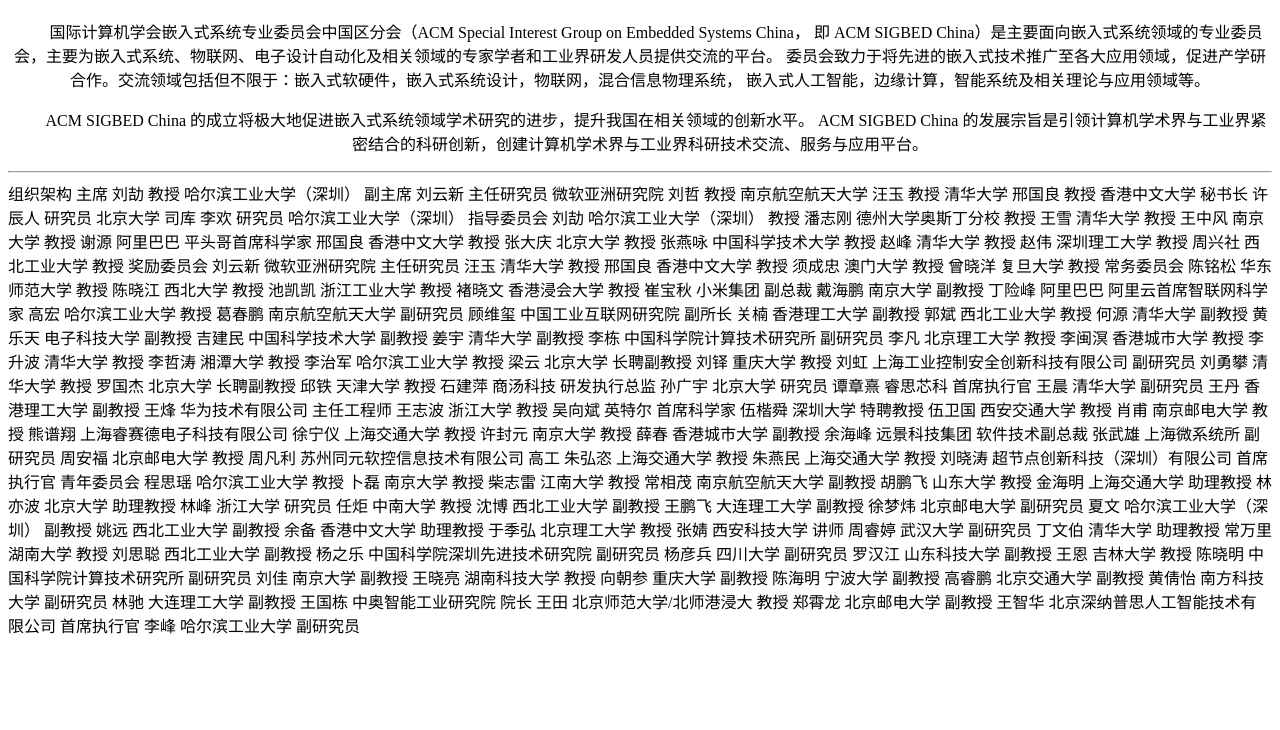
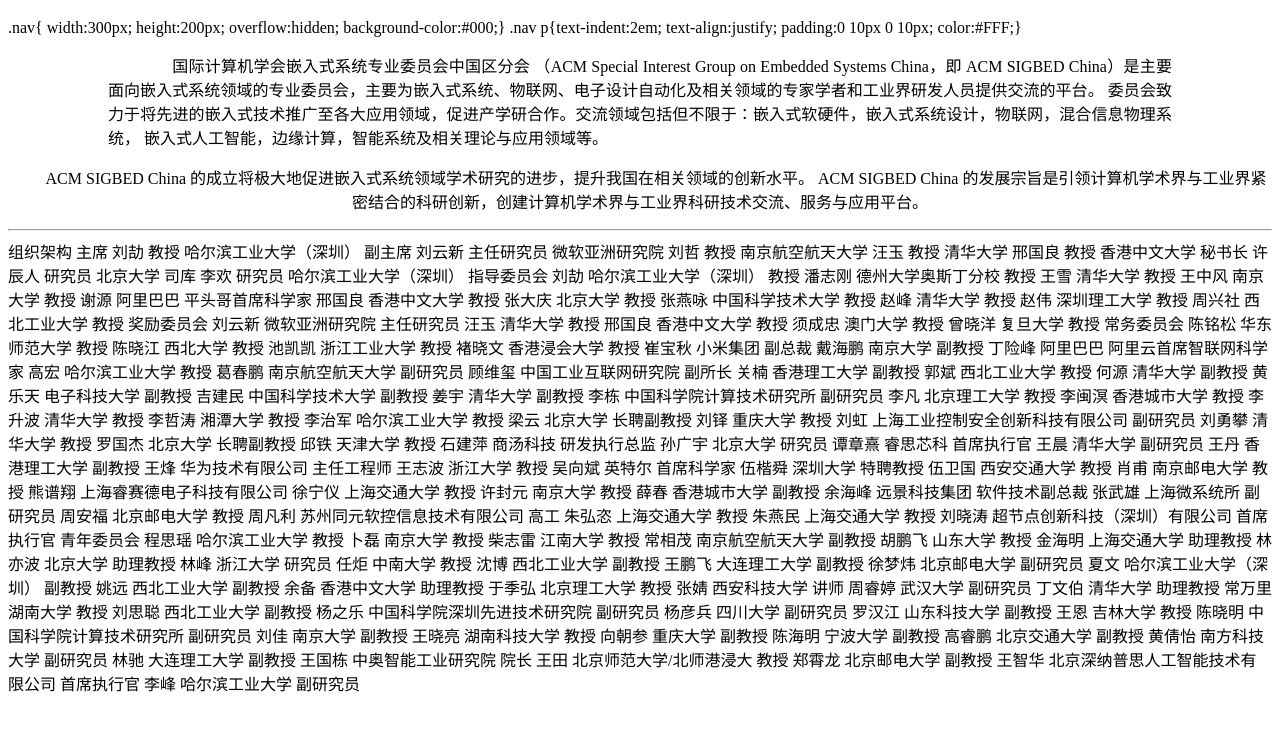
Before and after one commit to sigdaeastchina/sigdaeastchina.github.io, a plain HTML site: page index.html in a window 1280 px wide. Shown: the part 70-800 px from the top of the page. Drawn offline with Linux system fonts and the light colour scheme.

Commit message:
Update index.html

```diff
--- a/index.html
+++ b/index.html
@@ -9,8 +9,11 @@
 <div class="text" style=" text-align:center;"><h1>ACM SIGBED China 简介</h1></div>
 
 
-<div class="text" style=" text-align:center;"><p>&emsp;&emsp;国际计算机学会嵌入式系统专业委员会中国区分会（ACM Special Interest Group on Embedded Systems China，
-	即 ACM SIGBED China）是主要面向嵌入式系统领域的专业委员会，主要为嵌入式系统、物联网、电子设计自动化及相关领域的专家学者和工业界研发人员提供交流的平台。
+	.nav{ width:300px; height:200px; overflow:hidden; background-color:#000;}
+.nav p{text-indent:2em; text-align:justify; padding:0 10px 0 10px; color:#FFF;}
+
+<div class="text" style=" text-indent:2em; text-align:justify; padding:0 100px 0 100px;"><p>&emsp;&emsp;国际计算机学会嵌入式系统专业委员会中国区分会
+	（ACM Special Interest Group on Embedded Systems China，即 ACM SIGBED China）是主要面向嵌入式系统领域的专业委员会，主要为嵌入式系统、物联网、电子设计自动化及相关领域的专家学者和工业界研发人员提供交流的平台。
 	委员会致力于将先进的嵌入式技术推广至各大应用领域，促进产学研合作。交流领域包括但不限于：嵌入式软硬件，嵌入式系统设计，物联网，混合信息物理系统，
 	嵌入式人工智能，边缘计算，智能系统及相关理论与应用领域等。</p></div>
 
```
